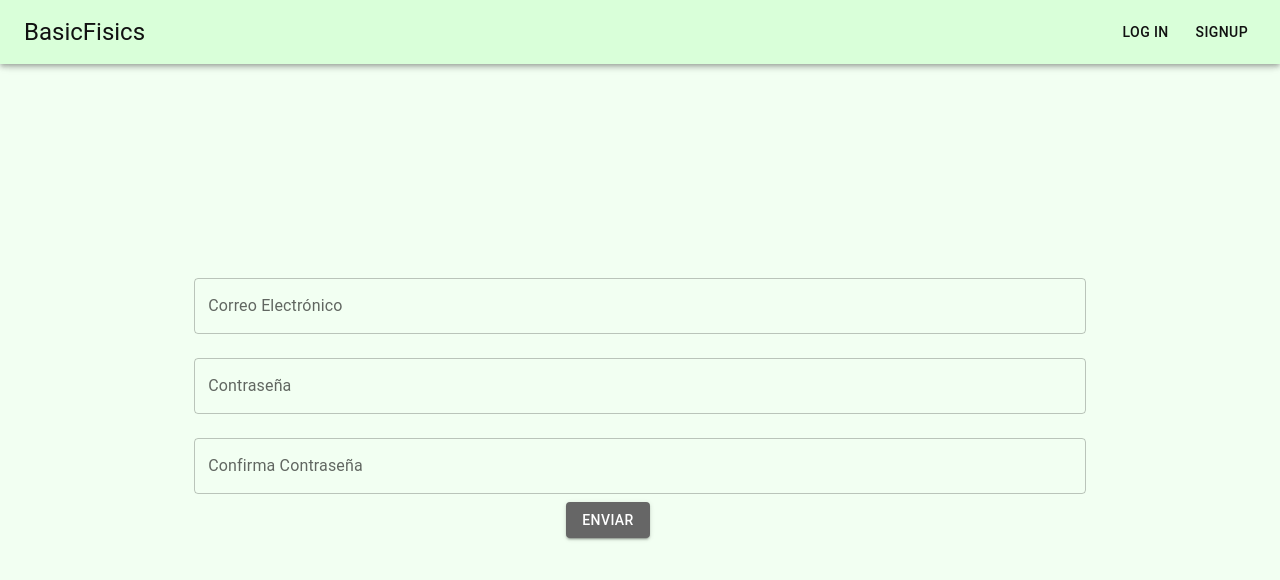
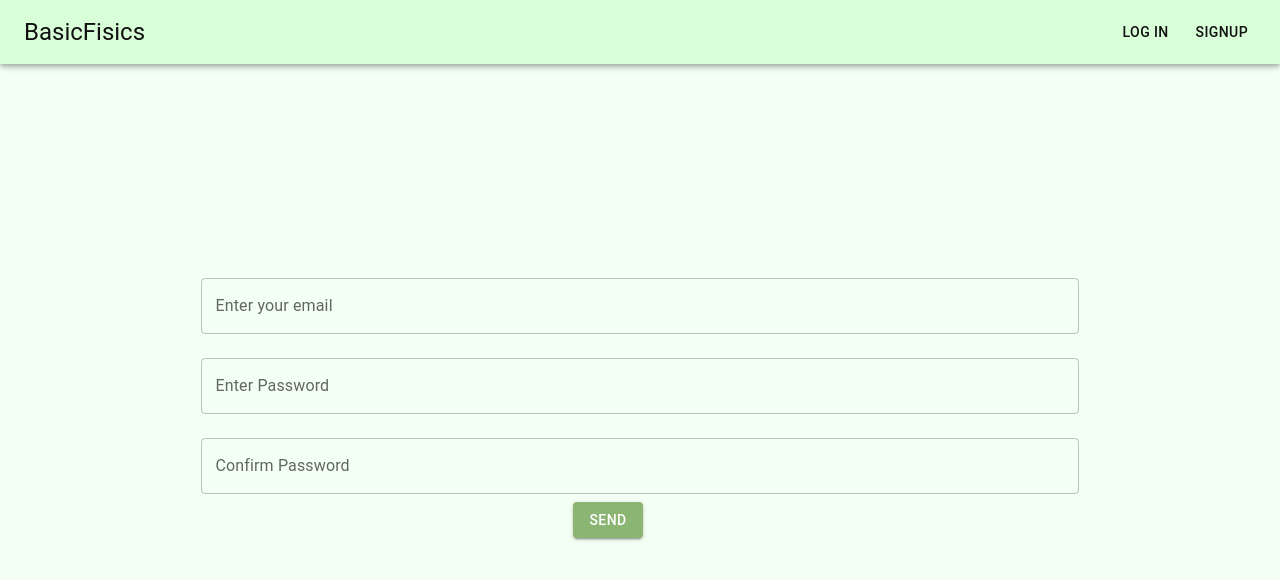
Before and after one commit to trodriguezam/its-vercel, a React (Vite) app in the folder frontend/: page /signup in a window 1280 px wide. Shown: the top 580 px of the page. Built offline with nearby package versions, Linux system fonts and the light colour scheme.

Commit message:
Interfaz bonita2

```diff
--- a/frontend/src/components/Login.jsx
+++ b/frontend/src/components/Login.jsx
@@ -7,6 +7,7 @@
 import { useNavigate } from 'react-router-dom';
 
 const theme = createTheme({
+
   palette: {
     primary: {
       main: '#666666',  // Example for primary color (green)
@@ -24,10 +25,10 @@
 });
 
 const validationSchema = yup.object({
-    email: yup.string().email('Correo electrónico inválido').required('Correo electrónico es obligatorio'),
+    email: yup.string().email('invalid Email').required('Email is required'),
     password: yup.string()
-      .matches(/^.{6,}$/, 'La contraseña debe tener al menos 6 caracteres')
-      .required('Contraseña es obligatoria'),
+      .matches(/^.{6,}$/, 'The password must be at least 6 characters')
+      .required('Password is required'),
 });
 
 function LoginForm({ setCurrentUser }) {
@@ -45,7 +46,7 @@
           onSubmit={(values, { setSubmitting, validateForm }) => {
             validateForm().then(errors => {
               if (Object.keys(errors).length) {
-                alert('Por favor, corrija los errores antes de enviar.');
+                alert('Please correct the errors before submitting.');
               } else {
                 const user = { "user": values };
 
@@ -70,7 +71,7 @@
               as={TextField}
               name="email"
               type="text"
-              label="Correo Electrónico"
+              label="Enter your email"
               fullWidth
               margin="normal"
             />
@@ -80,14 +81,14 @@
               as={TextField}
               name="password"
               type="password"
-              label="Contraseña"
+              label="Enter Password"
               fullWidth
               margin="normal"
             />
             <ErrorMessage name="password" component="div" />
 
-            <Button type="submit" color="primary" variant="contained">
-              Enviar
+            <Button type="submit" sx={{ backgroundColor: '#8AB573', '&:hover': { backgroundColor: '#79a362' } }} variant="contained">
+              Send
             </Button>
           </Form>
         </Formik>
--- a/frontend/src/components/Signup.jsx
+++ b/frontend/src/components/Signup.jsx
@@ -29,10 +29,10 @@
     email: yup.string().email('Correo electrónico inválido').required('Correo electrónico es obligatorio'),
     password: yup.string()
       .matches(/^.{6,}$/, 'La contraseña debe tener 6 dígitos')
-      .required('Contraseña es obligatoria'),
+      .required('Password is required'),
     password_confirmation: yup.string()
       .oneOf([yup.ref('password'), null], 'Las contraseñas no coinciden')
-      .required('Confirme su contraseña'),
+      .required('Please confirm your password'),
   });
 
 function SignupForm() {
@@ -52,7 +52,7 @@
           onSubmit={(values, { setSubmitting, isValid, validateForm }) => {
             validateForm().then(errors => {
               if (Object.keys(errors).length) {
-                alert('Por favor, corrija los errores antes de enviar.');
+                alert('Please correct the errors before submitting.');
               } else {
                 alert('User created successfully');
                 const user = {"user": values}
@@ -72,7 +72,7 @@
               as={TextField}
               name="email"
               type="text"
-              label="Correo Electrónico"
+              label="Enter your email"
               fullWidth
               margin="normal"
             />
@@ -82,7 +82,7 @@
               as={TextField}
               name="password"
               type="password"
-              label="Contraseña"
+              label="Enter Password"
               fullWidth
               margin="normal"
             />
@@ -92,14 +92,14 @@
               as={TextField}
               name="password_confirmation"
               type="password"
-              label="Confirma Contraseña"
+              label="Confirm Password"
               fullWidth
               margin="normal"
             />
             <ErrorMessage name="password_confirmation" component="div" />
 
-            <Button type="submit" color="primary" variant="contained">
-              Enviar
+            <Button type="submit" sx={{ backgroundColor: '#8AB573', '&:hover': { backgroundColor: '#79a362' } }} variant="contained">
+              Send
             </Button>
             <Link to="/login"/>
             <Button component={Link} to='/login'></Button>
```
